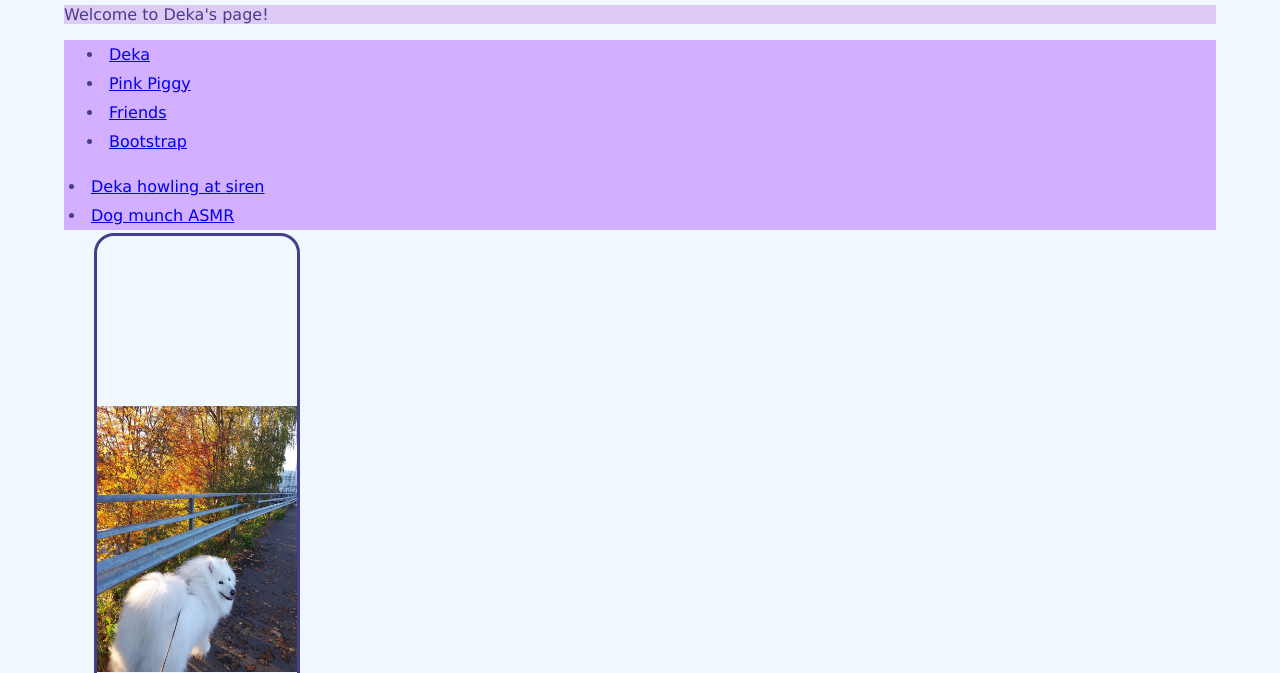
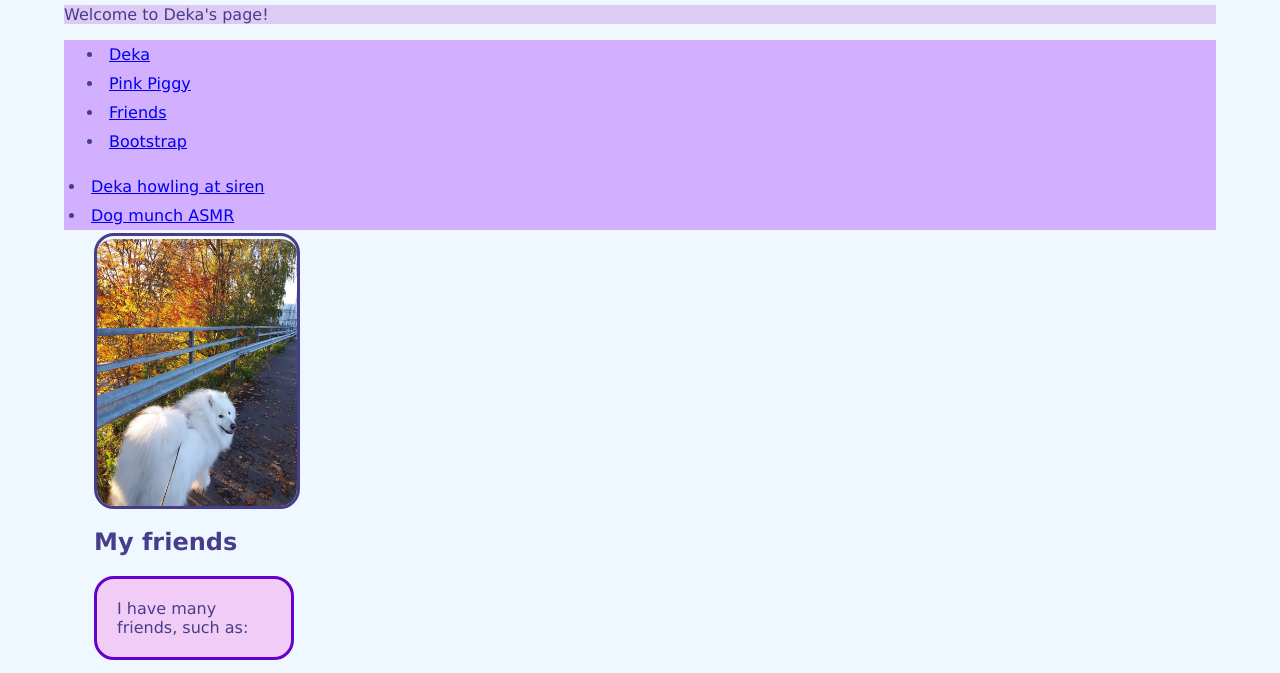
Before and after one commit to Catm1nt/webdev_basics, a plain HTML site: page third.html in a window 1280 px wide. Shown: the part 86-759 px from the top of the page. Drawn offline with Linux system fonts and the light colour scheme.

Commit message:
Update third.html

```diff
--- a/third.html
+++ b/third.html
@@ -27,7 +27,7 @@
     </header>
     <section id="friends3">
         <div class="column">
-            <img src="shoobie.jpg" id=shoobie alt="Cutest dog in the world" style="width:500px;height:600px;">
+            <img src="shoobie.jpg" id=shoobie alt="Cutest dog in the world">
             <h2 id="friends">My friends</h2>
             <p> I have many friends, such as:</p>
             <ul>
```
